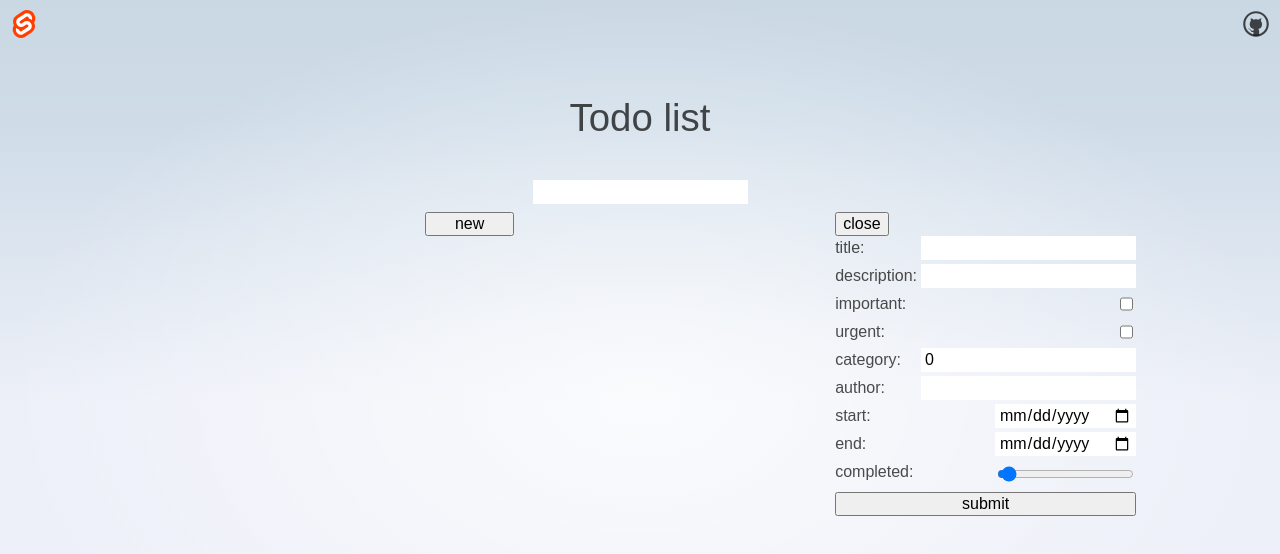
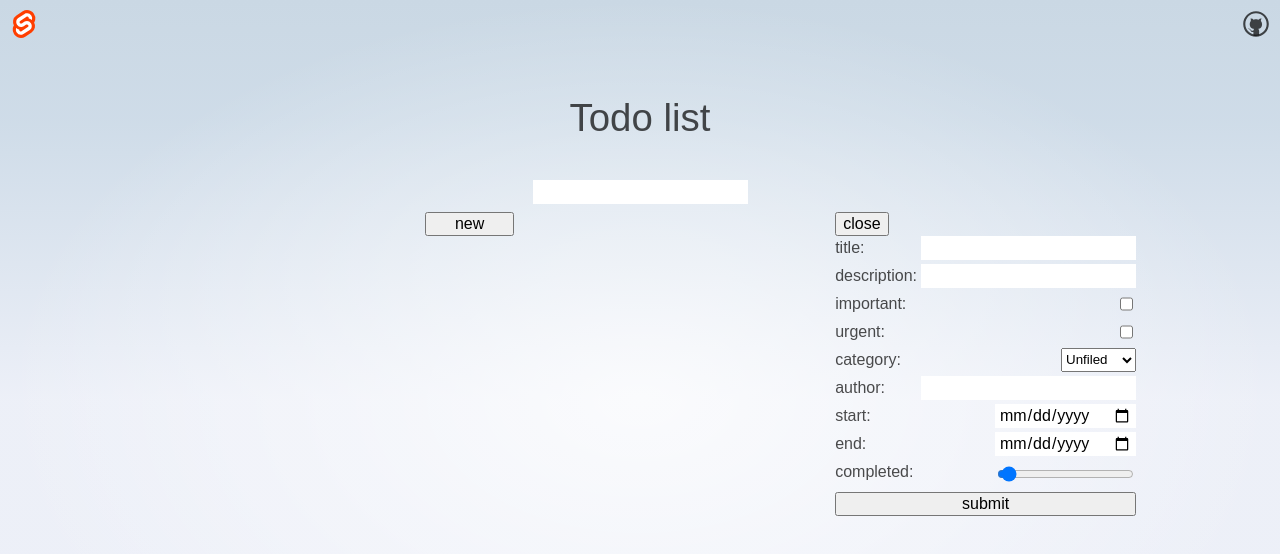
Before and after one commit to YetAnotherCoder00/todo, a SvelteKit app: page / in a window 1280 px wide. Both pictures are taken after a click on the button "new". Shown: the top 554 px of the page. Built offline with nearby package versions, Linux system fonts and the light colour scheme.

Commit message:
select element works now

```diff
--- a/src/routes/+page.svelte
+++ b/src/routes/+page.svelte
@@ -20,6 +20,8 @@
         parsed = [];
     }
 
+    const categories = ["Unfiled", "Personal", "School", "Hobby", "Family"];
+
     let newDiv: HTMLDivElement;
     let editDiv: HTMLDivElement;
 
@@ -28,7 +30,7 @@
     let description: string = "";
     let important: boolean = false;
     let urgent: boolean = false;
-    let category: number = 0;
+    let category: string = "Unfiled";
     let author: string = "";
     let start: Date = new Date();
     let end: Date = new Date();
@@ -40,7 +42,7 @@
     let editDescription: string = "";
     let editImportant: boolean = false;
     let editUrgent: boolean = false;
-    let editCategory: number = 0;
+    let editCategory: string = "Unfiled";
     let editAuthor: string = "";
     let editStart: Date;
     let editEnd: Date;
@@ -80,7 +82,7 @@
         description = "";
         important = false;
         urgent = false;
-        category = 0;
+        category = "Unfiled";
         author = "";
         start = new Date();
         end = new Date();
@@ -190,7 +192,7 @@
                 <div class="todo">
                     <form on:submit|preventDefault={edit}>
                         <input type="hidden" name="id" value={todo.id} />
-                        <input type="range" value={todo.completed} disabled min="0" max="100" />
+                        {todo.completed}%
                         {todo.important + todo.urgent * 2 + 1}
                         <input type="text" value={todo.title} disabled />
                         <button type="submit">edit</button>
@@ -210,11 +212,11 @@
                 <input type="hidden" bind:value={id} />
                 <p>
                     <label for="title">title:</label>
-                    <input type="text" name="title" bind:value={title} required />
+                    <input type="text" name="title" bind:value={title} maxlength="50" required />
                 </p>
                 <p>
                     <label for="description">description:</label>
-                    <input type="text" name="description" bind:value={description} required />
+                    <input type="text" name="description" bind:value={description} maxlength="100" required />
                 </p>
                 <p>
                     <label for="important">important:</label>
@@ -226,11 +228,15 @@
                 </p>
                 <p>
                     <label for="category">category:</label>
-                    <input type="number" name="category" bind:value={category} required />
+                    <select name="category" bind:value={category}>
+                    {#each categories as cat}
+                        <option value={cat}>{cat}</option>
+                    {/each}
+                    </select>
                 </p>
                 <p>
                     <label for="author">author:</label>
-                    <input type="text" name="author" bind:value={author} required />
+                    <input type="text" name="author" bind:value={author} maxlength="50" required />
                 </p>
                 <p>
                     <label for="start">start:</label>
@@ -270,7 +276,11 @@
                 </p>
                 <p>
                     <label for="category">category:</label>
-                    <input type="number" name="category" bind:value={editCategory} required />
+                    <select name="category" bind:value={editCategory}>
+                    {#each categories as cat}
+                        <option value={cat}>{cat}</option>
+                    {/each}
+                    </select>
                 </p>
                 <p>
                     <label for="author">author:</label>
--- a/src/routes/stores.ts
+++ /dev/null
@@ -1,4 +0,0 @@
-import { writable } from "svelte/store";
-
-export const todos = writable("");
-export const categories = writable(["Unfiled", "Personal", "Business"]);
```
